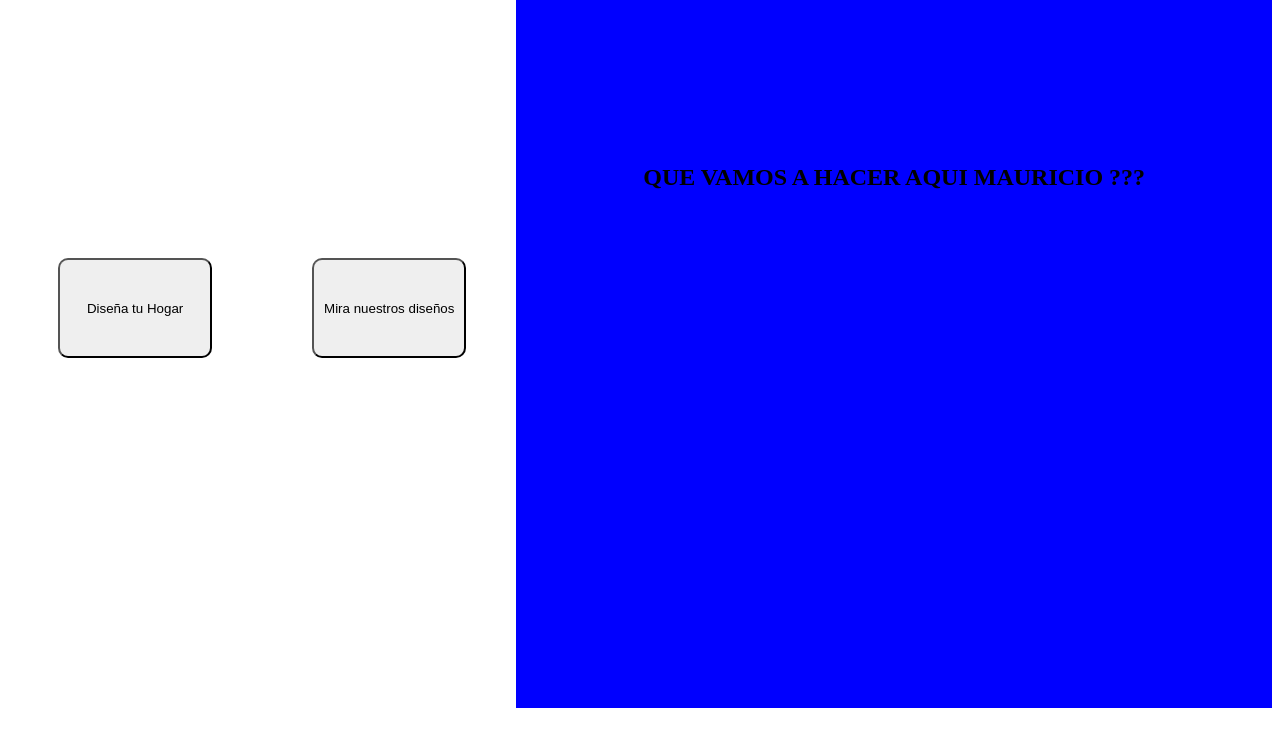
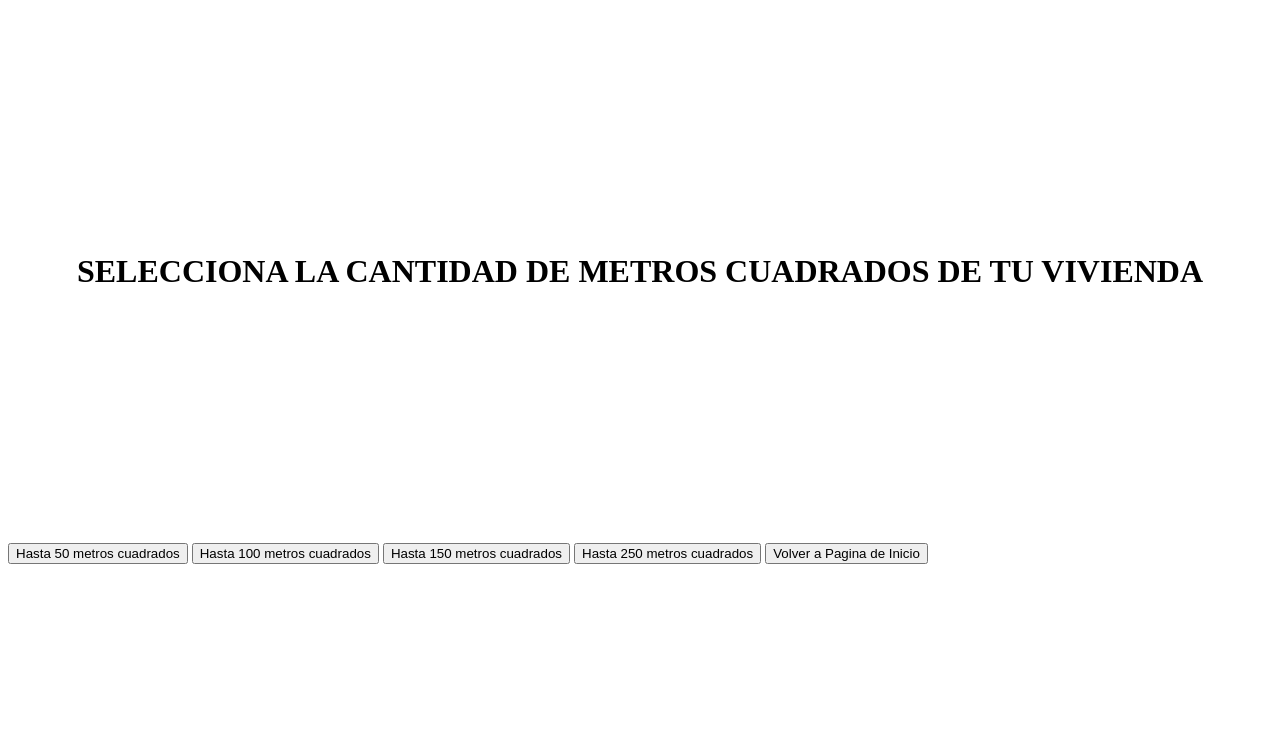
Before and after one commit to Bernullys/capsula, a website: page src/index.html in a window 1280 px wide. Both pictures are taken after a click on the button "Diseña tu Hogar". Drawn offline with Linux system fonts and the light colour scheme.

Commit message:
empezando la pagina de metros cuadrados

```diff
--- a/src/index.html
+++ b/src/index.html
@@ -9,36 +9,35 @@
 </head>
 <body>
 
-    <section class="main-container">
+    <section class="first-page main-container">
 
         <div class="main-buttons-container">
 
-            <button class="main-button1"> Diseña tu Hogar </button>
+            <button class="own-design-button"> Diseña tu Hogar </button>
 
             <button class="main-button2"> Mira nuestros diseños </button>
 
+        </div>
 
-        <div class="title1-container inactive">
+    </section>
 
-            <h1 class="title1"> QUE VAMOS A HACER AQUI MAURICIO ??? </h1>
+    <section>
 
-        </div>
+
+    </section class="second-page main-container">
+
+        <div class="squareMetersPage-container inactive">
+
+            <h1 class="title1"> SELECCIONA LA CANTIDAD DE METROS CUADRADOS DE TU VIVIENDA </h1>
+
+            <button> Hasta 50 metros cuadrados </button>
+            <button> Hasta 100 metros cuadrados </button>
+            <button> Hasta 150 metros cuadrados </button>
+            <button> Hasta 250 metros cuadrados </button>
+            <button id="back-to-ppal-button"> Volver a Pagina de Inicio </button>
 
 
         </div>
-
-        <div class="title2-container inactive">
-
-            <h1 class="title2"> QUE VAMOS A HACER AQUI VICTOR ??? </h1>
-
-        </div>
-
-
-
-
-
-
-
 
     </section>
 
--- a/src/main.js
+++ b/src/main.js
@@ -1,8 +1,18 @@
-const mainButton1 = document.querySelector(".main-button1");
-const title1 = document.querySelector(".title1-container");
+const ownDisignButton = document.querySelector(".own-design-button");
+const squareMetersPage = document.querySelector(".squareMetersPage-container");
+const ppalPage = document.querySelector(".first-page");
+const backToPpalButton = document.getElementById("back-to-ppal-button");
 
-mainButton1.addEventListener("click", togglePagina2);
+ownDisignButton.addEventListener("click", goTosquareMeters);
+backToPpalButton.addEventListener("click", goToPpalPage)
 
-function togglePagina2 () {
-    title1.classList.toggle("inactive");
+function goTosquareMeters () {
+    squareMetersPage.classList.remove("inactive");
+    ppalPage.classList.add("inactive");
+
 };
+
+function goToPpalPage () {
+    ppalPage.classList.remove("inactive");
+    squareMetersPage.add("inactive")
+}
```
